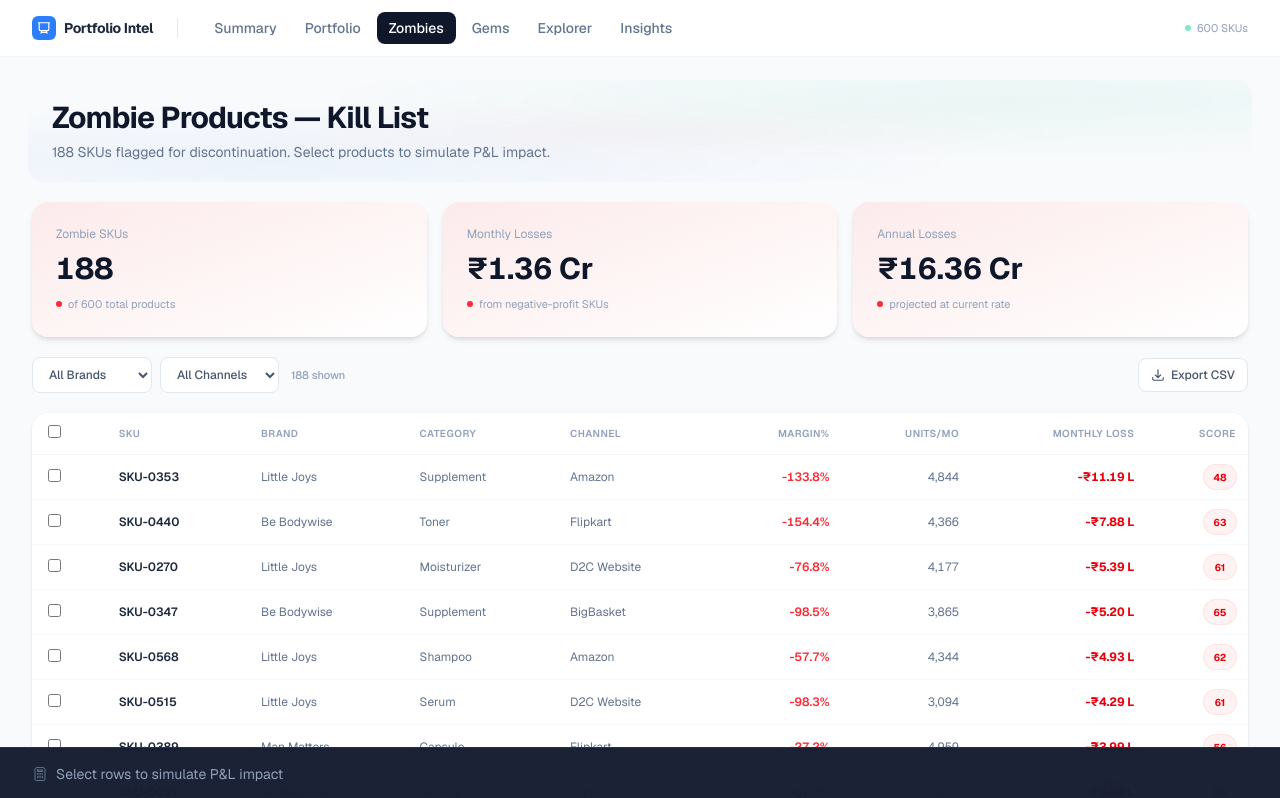
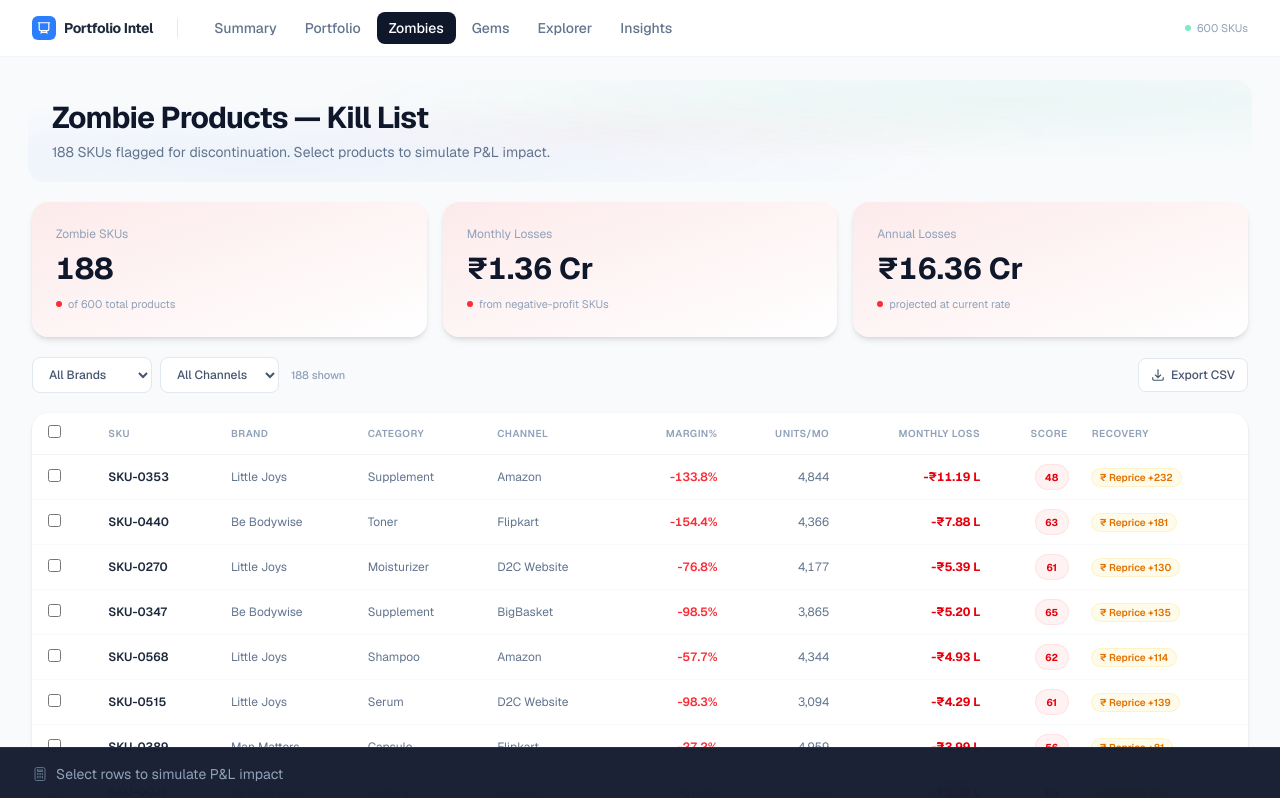
Before and after one commit to SakshamKotecha05/MarginMap, a Next.js app: page /zombies in a window 1280 px wide. Shown: the top 798 px of the page. Built offline with nearby package versions, Linux system fonts and the light colour scheme.

Commit message:
feature: add break-even analysis and recovery badges to zombie kill list

```diff
--- a/app/zombies/page.tsx
+++ b/app/zombies/page.tsx
@@ -1,12 +1,13 @@
 "use client";
 import { useState, useMemo } from "react";
 import { zombies } from "@/lib/data";
+import { zombieBreakeven } from "@/lib/calculations";
 import type { ClassifiedSKU } from "@/lib/classify";
 import { formatCurrency, formatPercent } from "@/lib/formatters";
 import SKUDetailPanel from "@/components/ui/SKUDetailPanel";
 import KPICard from "@/components/ui/KPICard";
 
-const sorted = [...zombies].sort((a, b) => a.monthly_profit - b.monthly_profit);
+const sorted = [...zombieBreakeven].sort((a, b) => a.monthly_profit - b.monthly_profit);
 const zombieLoss = Math.abs(zombies.reduce((s, d) => s + Math.min(d.monthly_profit, 0), 0));
 const brands   = [...new Set(zombies.map((s) => s.brand))];
 const channels = [...new Set(zombies.map((s) => s.channel))];
@@ -126,6 +127,7 @@ export default function ZombiesPage() {
                 <th className="px-3 py-3 text-right text-[10px] font-semibold text-slate-400 uppercase tracking-wider">Units/mo</th>
                 <th className="px-3 py-3 text-right text-[10px] font-semibold text-slate-400 uppercase tracking-wider">Monthly Loss</th>
                 <th className="px-3 py-3 text-right text-[10px] font-semibold text-slate-400 uppercase tracking-wider">Score</th>
+                <th className="px-3 py-3 text-left text-[10px] font-semibold text-slate-400 uppercase tracking-wider">Recovery</th>
               </tr>
             </thead>
             <tbody>
@@ -158,6 +160,17 @@ export default function ZombiesPage() {
                     <span className="inline-flex items-center justify-center min-w-[32px] h-6 rounded-full text-[10px] font-bold bg-red-50 text-red-600 ring-1 ring-red-100">
                       {s.zombie_score}
                     </span>
+                  </td>
+                  <td className="px-3 py-2.5 whitespace-nowrap">
+                    {s.recoveryType === "channel" ? (
+                      <span className="inline-flex items-center gap-1 text-[10px] font-semibold text-blue-600 bg-blue-50 rounded-full px-2 py-0.5 ring-1 ring-blue-100" title={`Move to D2C: +${s.d2cDeltaMargin.toFixed(1)}pp margin`}>
+                        ↗ Move to D2C
+                      </span>
+                    ) : (
+                      <span className="inline-flex items-center gap-1 text-[10px] font-semibold text-amber-600 bg-amber-50 rounded-full px-2 py-0.5 ring-1 ring-amber-100" title={`Raise price by ₹${s.priceGap.toFixed(0)} to break even`}>
+                        ₹ Reprice +{Math.ceil(s.priceGap)}
+                      </span>
+                    )}
                   </td>
                 </tr>
               ))}
```
